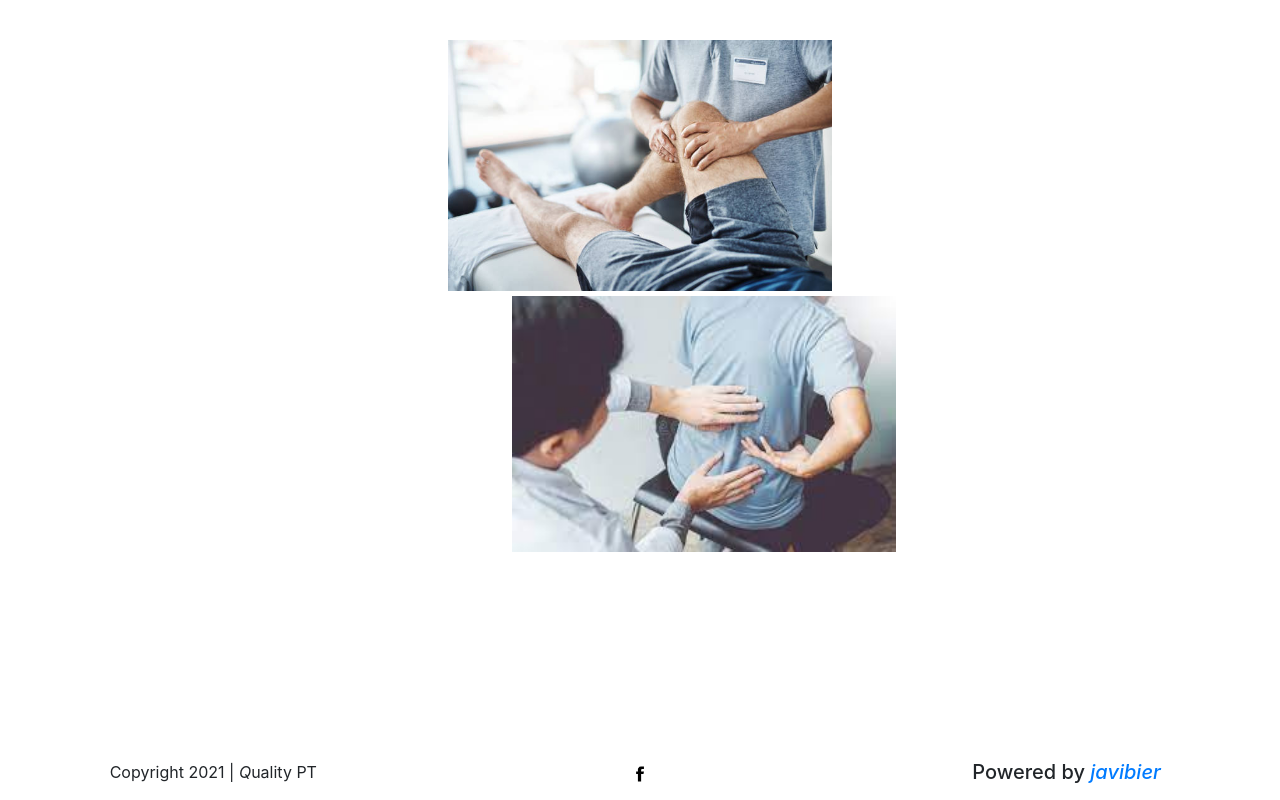
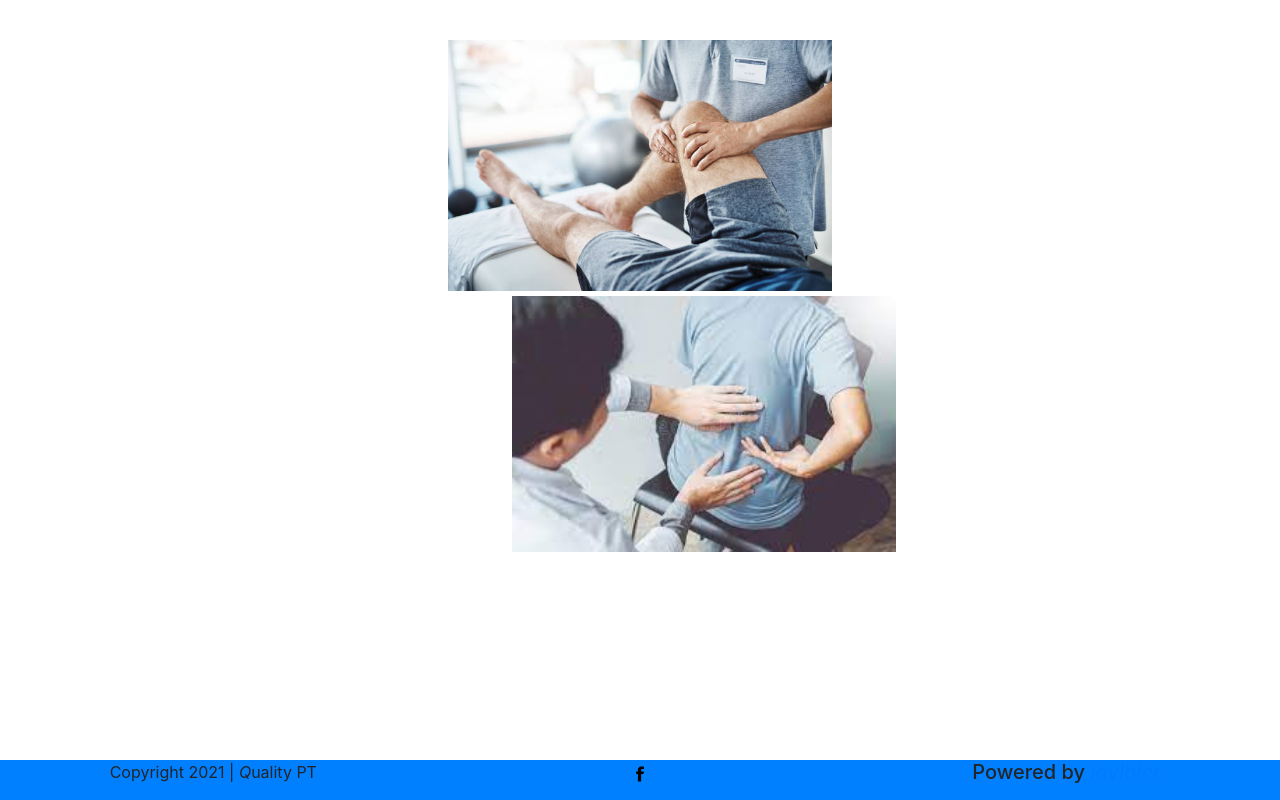
Before and after one commit to javibier/my_pt2, a website built with Parcel: page index.html in a window 1280 px wide. Shown: the part 1016-1816 px from the top of the page. Built offline with nearby package versions, Linux system fonts and the light colour scheme.

Commit message:
revise footer color

```diff
--- a/css/main.css
+++ b/css/main.css
@@ -225,6 +225,9 @@ footer {
   box-sizing: border-box;
 }
 
+.footerrow {
+  background-color: #0080ff;
+}
 
 #copyright, #social, #javibier {
   padding: 0 0 0 0;
```
Also changed, not shown: index.html (+1 -22 lines).
